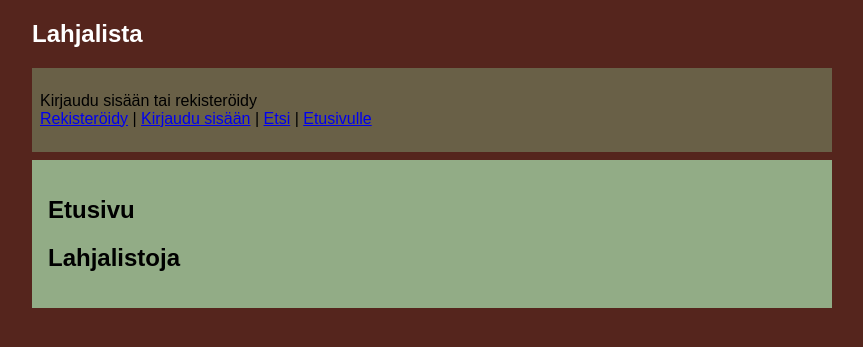
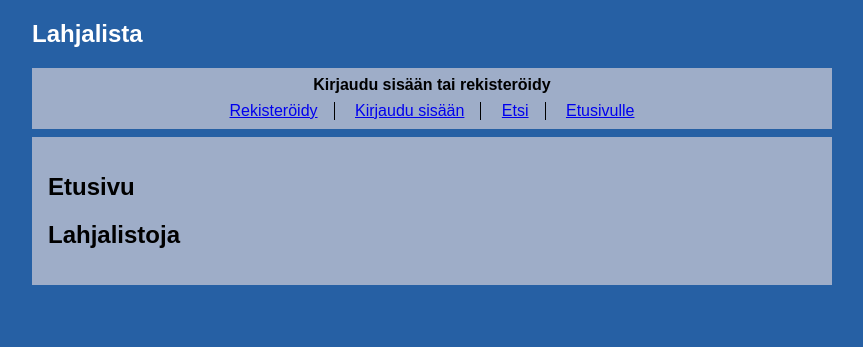
Before and after one commit to vainiovesa/lahjalista, a Flask app: page / in a window 1280 px wide. Shown: the top 347 px of the page, without its empty margins (208-1071 px from the left). Run offline with Flask 3, Linux system fonts and the light colour scheme; data that the repository does not hold is empty.

Commit message:
Improve layout and user page

```diff
--- a/app.py
+++ b/app.py
@@ -244,11 +244,12 @@ def logout():
 @app.route("/user/<username>")
 def show_user(username):
     user = users.get_user(username)
+    buyings = gifts.users_buyings(username)
     if not user:
         abort(404)
     user_id = user["id"]
     lists = users.get_lists(user_id)
-    return render_template("user.html", user=user, lists=lists)
+    return render_template("user.html", user=user, lists=lists, buyings=buyings)
 
 @app.template_filter()
 def show_lines(content):
--- a/gifts.py
+++ b/gifts.py
@@ -25,3 +25,9 @@ def buy(giftlist_id, gift_id, getter_id):
 def get_list_id_of_gift(gift_id):
     sql = "SELECT giftlist_id FROM Gifts WHERE id = ?"
     return db.query(sql, [gift_id])[0][0]
+
+def users_buyings(username):
+    sql = """SELECT G.title
+             FROM   gifts G
+             WHERE  getter_id = (SELECT id FROM users WHERE username = ?)"""
+    return db.query(sql, [username])
--- a/static/main.css
+++ b/static/main.css
@@ -2,7 +2,7 @@ body {
     margin: auto;
     max-width: 50em;
     font-family: sans-serif;
-    background-color: #55251D;
+    background-color: #2660A4;
   }
 
 .header {
@@ -10,13 +10,32 @@ body {
 }
 
 .nav {
-    background-color: #696047;
-    padding: 0.5em;
-    margin: 0.5em 0;
+    background-color: #9EADC8;
+    padding-top:  0.5em;
+    padding-bottom: 0.1em;
+}
+
+nav {
+    text-align: center;
+}
+
+nav ul {
+    padding: 0;
+    margin: 0.5em;
+}
+
+nav li {
+    display: inline-block;
+    padding: 0 1em;
+    margin: 0;
+}
+
+nav li:not(:last-of-type) {
+    border-right: 1px solid black;
 }
 
 .content {
-    background-color: #92AC86;
+    background-color: #9EADC8;
     padding: 1em;
     margin: 0.5em 0;
 }
@@ -25,5 +44,5 @@ body {
     border: 2px solid black;
     margin: 1em;
     padding: 0.2em 0.5em;
-    background-color: white;
+    background-color: #EDF7F6;
 }
--- a/templates/layout.html
+++ b/templates/layout.html
@@ -14,21 +14,25 @@
   <div class="nav">
     <nav>
         {% if session.user_id %}
-        <p>
-          Olet kirjautunut nimellä <a href="/user/{{ session.username }}">{{ session.username }}</a> <br />
-          <a href="/logout">Kirjaudu ulos</a> |
-          <a href="/new_giftlist">Uusi lahjalista</a> |
-          <a href="/find_giftlist">Etsi</a> |
-          <a href="/">Etusivulle</a>
-        </p>
+        <b>
+            Olet kirjautunut nimellä <a href="/user/{{ session.username }}">{{ session.username }}</a>
+        </b>
+        <ul>
+          <li><a href="/logout">Kirjaudu ulos</a></li>
+          <li><a href="/new_giftlist">Uusi lahjalista</a></li>
+          <li><a href="/find_giftlist">Etsi</a></li>
+          <li><a href="/">Etusivulle</a></li>
+        </ul>
         {% else %}
-        <p>
-          Kirjaudu sisään tai rekisteröidy <br />
-          <a href="/register">Rekisteröidy</a> |
-          <a href="/login">Kirjaudu sisään</a> |
-          <a href="/find_giftlist">Etsi</a> |
-          <a href="/">Etusivulle</a>
-        </p>
+        <b>
+            Kirjaudu sisään tai rekisteröidy
+        </b>
+        <ul>
+          <li><a href="/register">Rekisteröidy</a></li>
+          <li><a href="/login">Kirjaudu sisään</a></li>
+          <li><a href="/find_giftlist">Etsi</a></li>
+          <li><a href="/">Etusivulle</a></li>
+        </ul>
         {% endif %}
     </nav>
   </div>
--- a/templates/show_list.html
+++ b/templates/show_list.html
@@ -60,7 +60,8 @@
         <input type="hidden" name="gift_id" value="{{ g.id }}" />
         <input type="submit" value="Hanki" name="buy" />
         {% else %}
-        Tämä lahja on varattu
+        <br />
+        <b>Tämä lahja on varattu</b>
         {% endif %}
       </p>
     </form>
```
Also changed, not shown: templates/user.html (+33 -3 lines).
